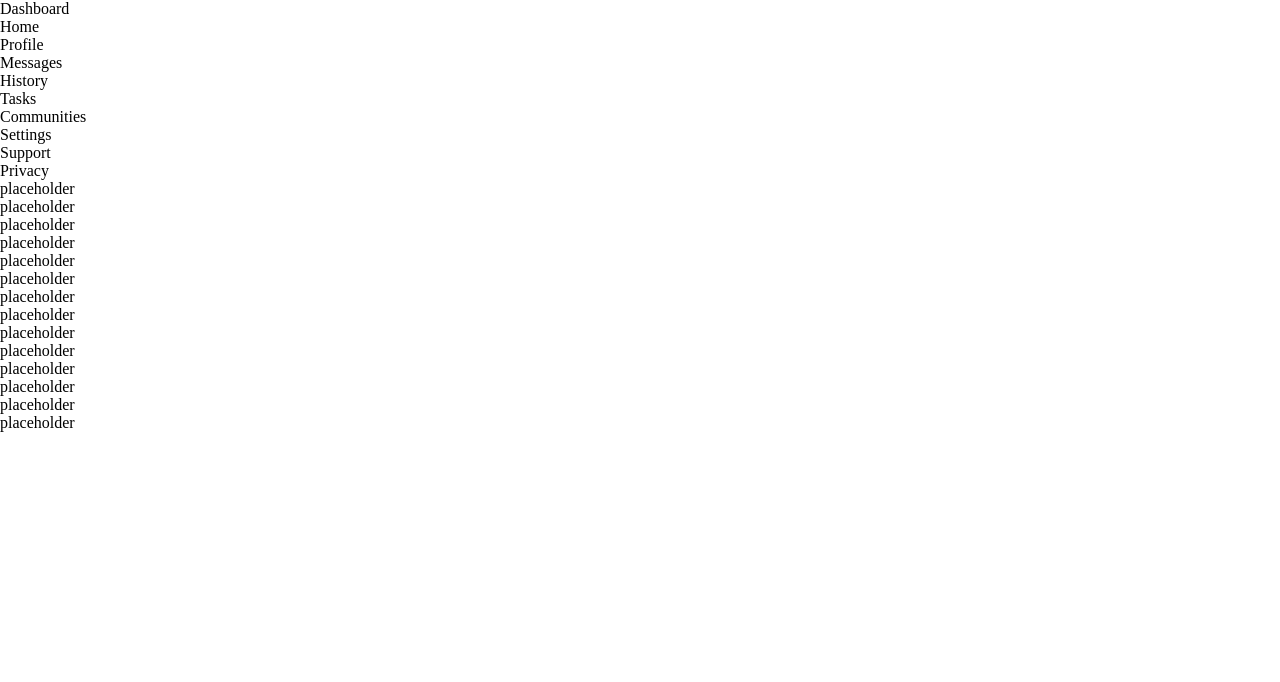
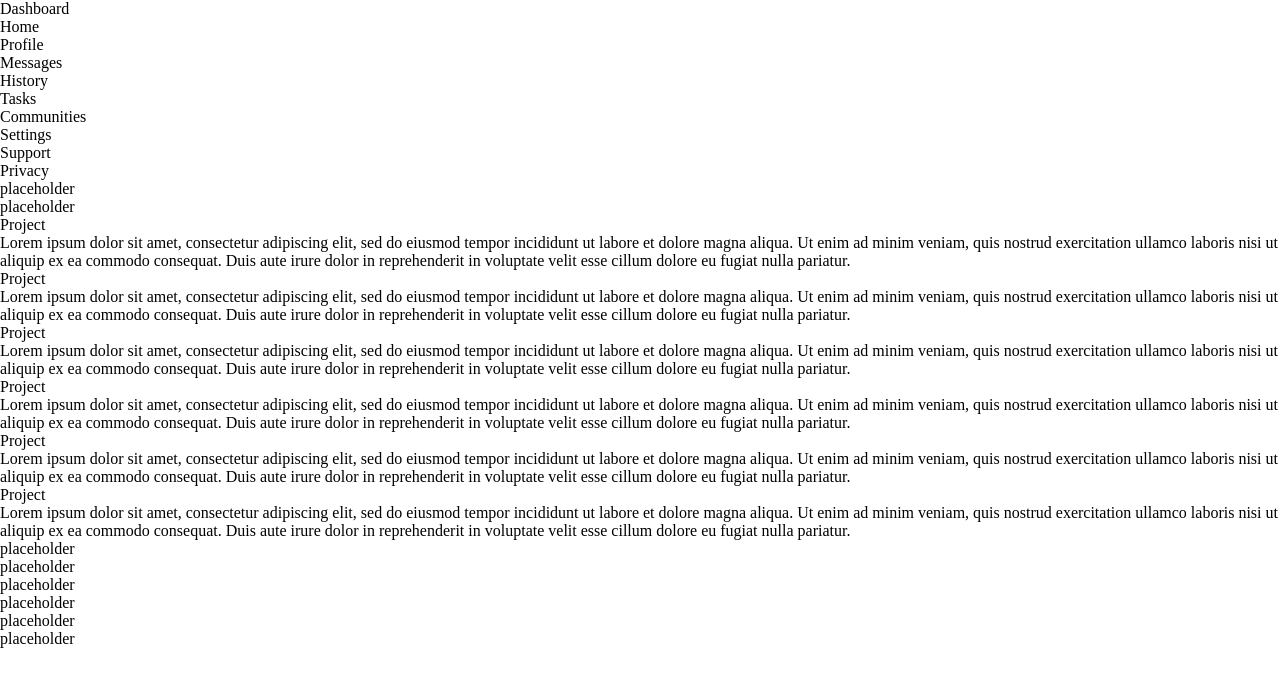
Before and after one commit to Soosi18/admin-dashboard, a plain HTML site: page index.html in a window 1280 px wide. Drawn offline with Linux system fonts and the light colour scheme.

Commit message:
Add placeholder text for cards and change sidebar from list to divs

```diff
--- a/index.html
+++ b/index.html
@@ -11,17 +11,15 @@
         <div class="sidebar">
             <div class="logo">Dashboard</div>
             <div class="menu">
-                <ul>
-                    <li>Home</li>
-                    <li>Profile</li>
-                    <li>Messages</li>
-                    <li>History</li>
-                    <li>Tasks</li>
-                    <li>Communities</li>
-                    <li>Settings</li>
-                    <li>Support</li>
-                    <li>Privacy</li>
-                </ul>
+                <div class="menu-item">Home</div>
+                <div class="menu-item">Profile</div>
+                <div class="menu-item">Messages</div>
+                <div class="menu-item">History</div>
+                <div class="menu-item">Tasks</div>
+                <div class="menu-item">Communities</div>
+                <div class="menu-item">Settings</div>
+                <div class="menu-item">Support</div>
+                <div class="menu-item">Privacy</div>
             </div>
         </div>
 
@@ -33,28 +31,52 @@
         <div class="content">
             <div class="projects">
                 <div class="card">
-                    <p class="title"></p>
-                    <p class="text">placeholder</p>
+                    <p class="title">Project</p>
+                    <p class="text">
+                        Lorem ipsum dolor sit amet, consectetur adipiscing elit, sed do eiusmod tempor incididunt ut labore et
+                        dolore magna aliqua. Ut enim ad minim veniam, quis nostrud exercitation ullamco laboris nisi ut aliquip ex ea commodo
+                        consequat. Duis aute irure dolor in reprehenderit in voluptate velit esse cillum dolore eu fugiat nulla pariatur.
+                    </p>
                 </div>
                 <div class="card">
-                    <p class="title"></p>
-                    <p class="text">placeholder</p>
+                    <p class="title">Project</p>
+                    <p class="text">
+                        Lorem ipsum dolor sit amet, consectetur adipiscing elit, sed do eiusmod tempor incididunt ut labore et
+                        dolore magna aliqua. Ut enim ad minim veniam, quis nostrud exercitation ullamco laboris nisi ut aliquip ex ea commodo
+                        consequat. Duis aute irure dolor in reprehenderit in voluptate velit esse cillum dolore eu fugiat nulla pariatur.
+                    </p>
                 </div>
                 <div class="card">
-                    <p class="title"></p>
-                    <p class="text">placeholder</p>
+                    <p class="title">Project</p>
+                    <p class="text">
+                        Lorem ipsum dolor sit amet, consectetur adipiscing elit, sed do eiusmod tempor incididunt ut labore et
+                        dolore magna aliqua. Ut enim ad minim veniam, quis nostrud exercitation ullamco laboris nisi ut aliquip ex ea commodo
+                        consequat. Duis aute irure dolor in reprehenderit in voluptate velit esse cillum dolore eu fugiat nulla pariatur.
+                    </p>
                 </div>
                 <div class="card">
-                    <p class="title"></p>
-                    <p class="text">placeholder</p>
+                    <p class="title">Project</p>
+                    <p class="text">
+                        Lorem ipsum dolor sit amet, consectetur adipiscing elit, sed do eiusmod tempor incididunt ut labore et
+                        dolore magna aliqua. Ut enim ad minim veniam, quis nostrud exercitation ullamco laboris nisi ut aliquip ex ea commodo
+                        consequat. Duis aute irure dolor in reprehenderit in voluptate velit esse cillum dolore eu fugiat nulla pariatur.
+                    </p>
                 </div>
                 <div class="card">
-                    <p class="title"></p>
-                    <p class="text">placeholder</p>
+                    <p class="title">Project</p>
+                    <p class="text">
+                        Lorem ipsum dolor sit amet, consectetur adipiscing elit, sed do eiusmod tempor incididunt ut labore et
+                        dolore magna aliqua. Ut enim ad minim veniam, quis nostrud exercitation ullamco laboris nisi ut aliquip ex ea commodo
+                        consequat. Duis aute irure dolor in reprehenderit in voluptate velit esse cillum dolore eu fugiat nulla pariatur.
+                    </p>
                 </div>
                 <div class="card">
-                    <p class="title"></p>
-                    <p class="text">placeholder</p>
+                    <p class="title">Project</p>
+                    <p class="text">
+                        Lorem ipsum dolor sit amet, consectetur adipiscing elit, sed do eiusmod tempor incididunt ut labore et
+                        dolore magna aliqua. Ut enim ad minim veniam, quis nostrud exercitation ullamco laboris nisi ut aliquip ex ea commodo
+                        consequat. Duis aute irure dolor in reprehenderit in voluptate velit esse cillum dolore eu fugiat nulla pariatur.
+                    </p>
                 </div>
             </div>
 
```
